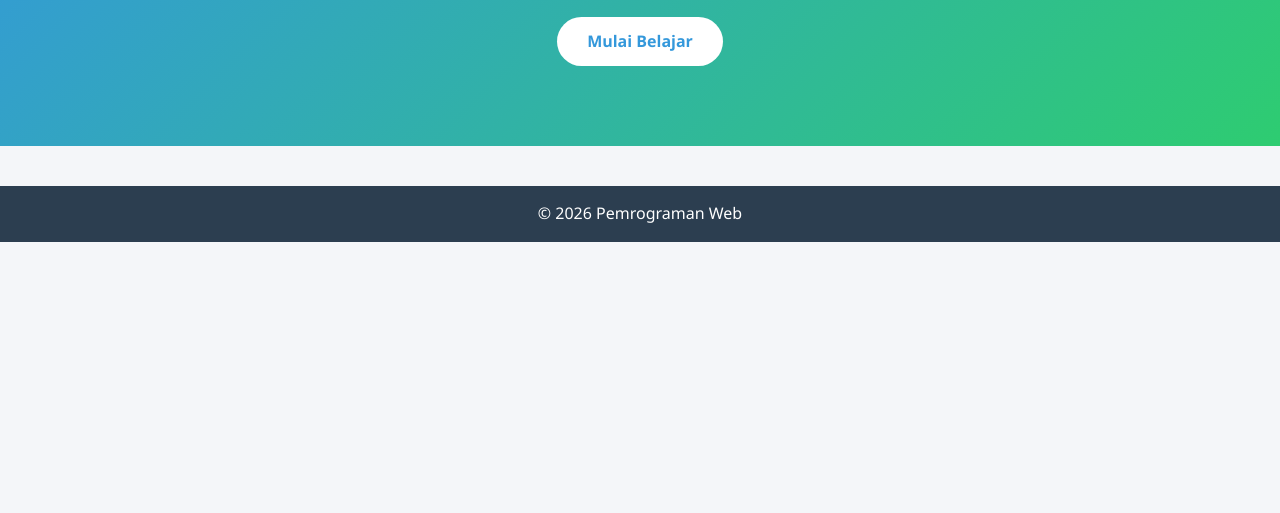
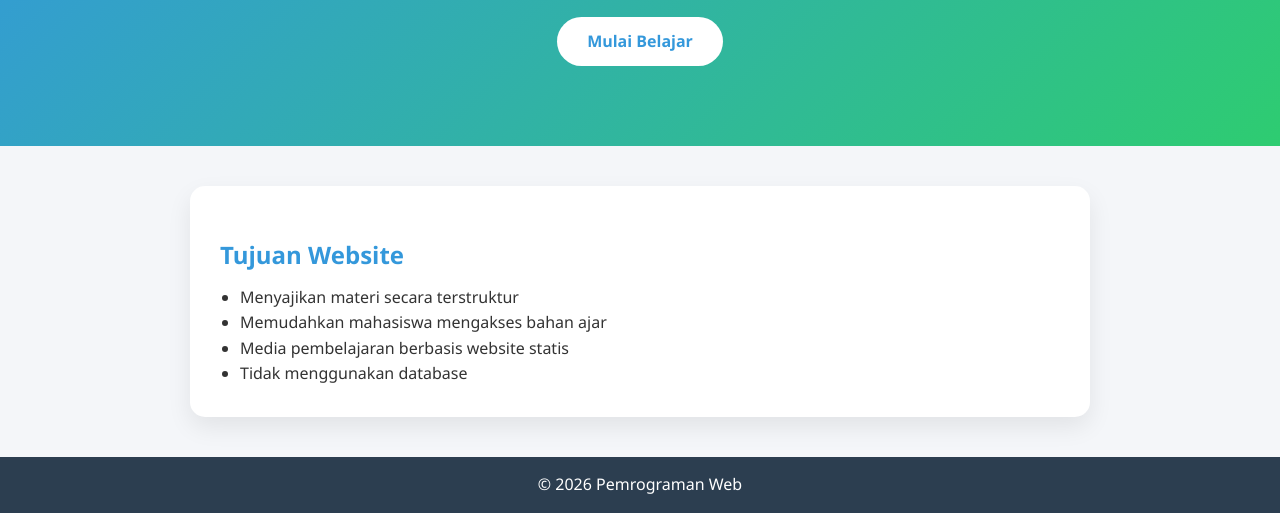
Before and after one commit to aprilupa6-lgtm/Web-Materi, a plain HTML site: page index.html in a window 1280 px wide. Shown: the part 297-810 px from the top of the page. Drawn offline with Linux system fonts and the light colour scheme.

Commit message:
Update index.html

```diff
--- a/index.html
+++ b/index.html
@@ -22,6 +22,16 @@
 <a href="pertemuan.html" class="btn">Mulai Belajar</a>
 </section>
 
+<section class="materi">
+  <h2>Tujuan Website</h2>
+  <ul>
+    <li>Menyajikan materi secara terstruktur</li>
+    <li>Memudahkan mahasiswa mengakses bahan ajar</li>
+    <li>Media pembelajaran berbasis website statis</li>
+    <li>Tidak menggunakan database</li>
+  </ul>
+</section>
+
 <footer>© 2026 Pemrograman Web</footer>
 </body>
 </html>
```
